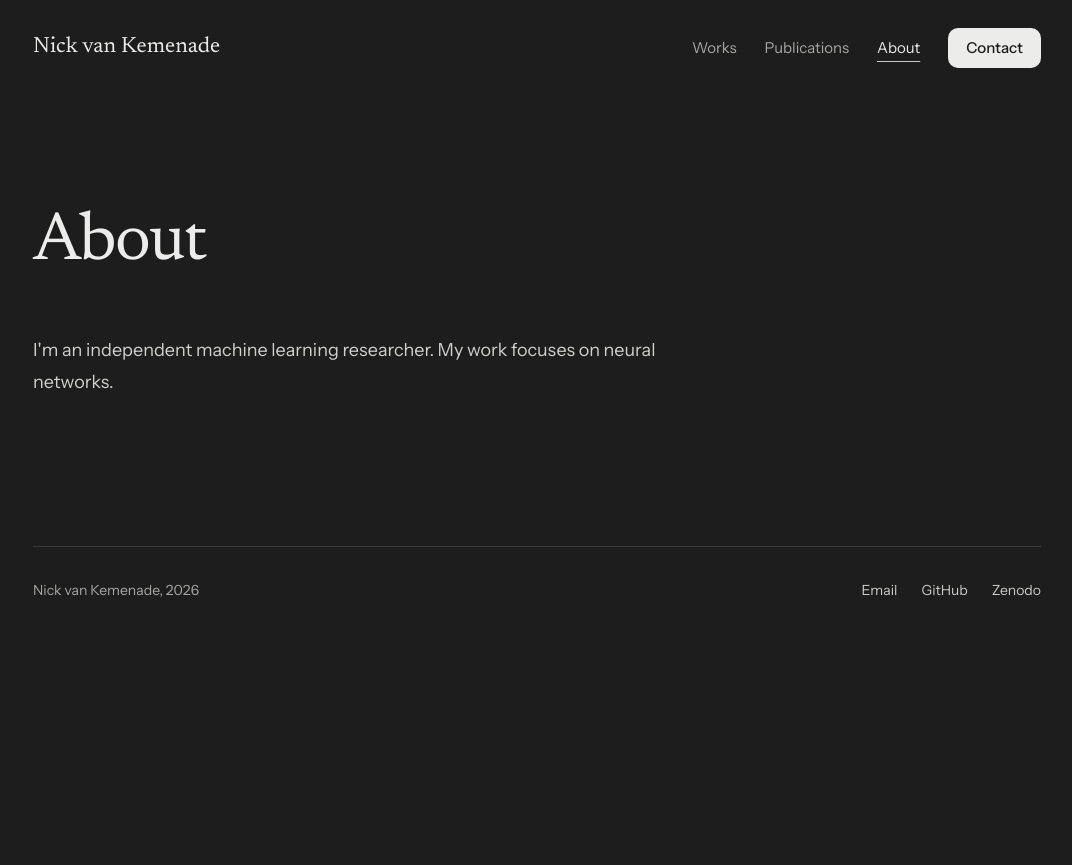
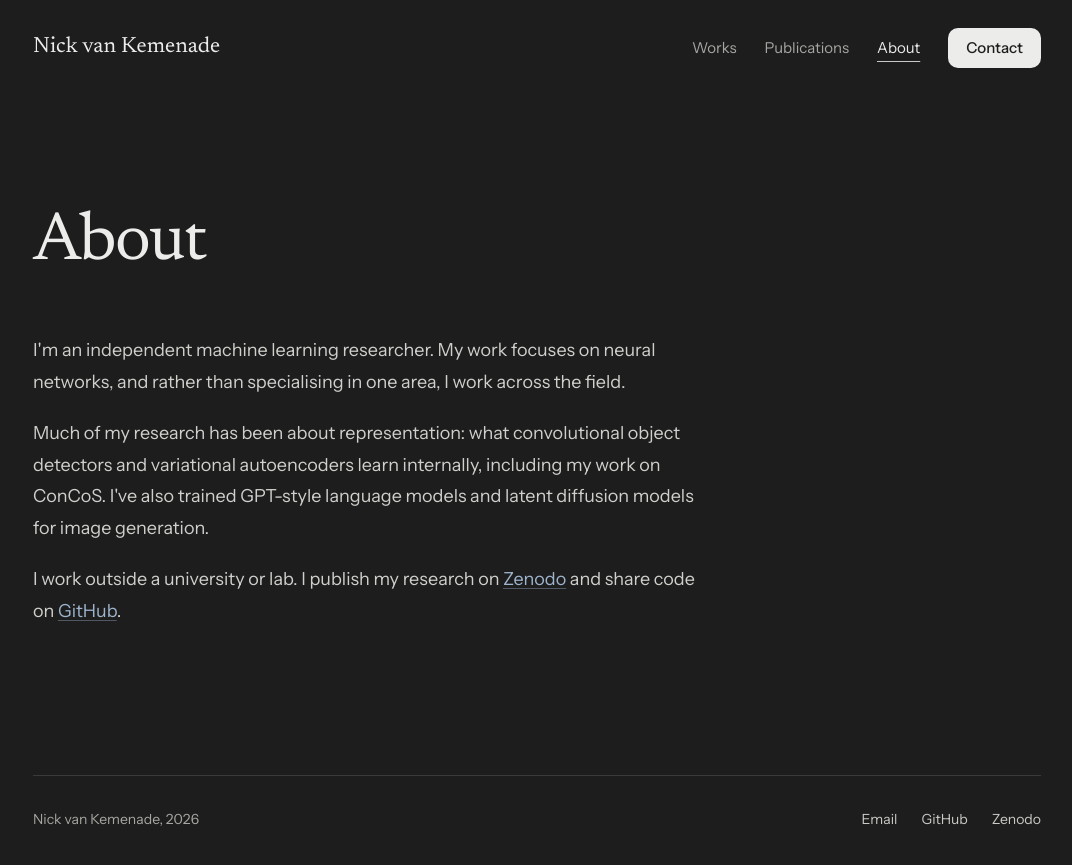
Before and after one commit to nickvankemenade-ai/nickvankemenade-ai.github.io, a Jekyll site: the page built from about/index.html, in a window 1280 px wide. Shown: the top 865 px of the page, without its empty margins (103-1175 px from the left). Built offline with Jekyll 4.4.1, drawn with Linux system fonts in a browser that asks for light colours.

Commit message:
Write about page
Co-Authored-By: Claude Opus 5.5 <noreply@anthropic.com>

```diff
--- a/about/index.html
+++ b/about/index.html
@@ -6,5 +6,7 @@ title: About
 </header>
 
 <div class="about prose">
-  <p>I'm an independent machine learning researcher. My work focuses on neural networks.</p>
+  <p>I'm an independent machine learning researcher. My work focuses on neural networks, and rather than specialising in one area, I work across the field.</p>
+  <p>Much of my research has been about representation: what convolutional object detectors and variational autoencoders learn internally, including my work on ConCoS. I've also trained GPT-style language models and latent diffusion models for image generation.</p>
+  <p>I work outside a university or lab. I publish my research on <a href="https://zenodo.org/search?q=metadata.creators.person_or_org.name%3A%22van%20Kemenade%2C%20Nick%22&amp;l=list&amp;p=1&amp;s=10&amp;sort=bestmatch">Zenodo</a> and share code on <a href="https://github.com/nickvankemenade-ai">GitHub</a>.</p>
 </div>
```
